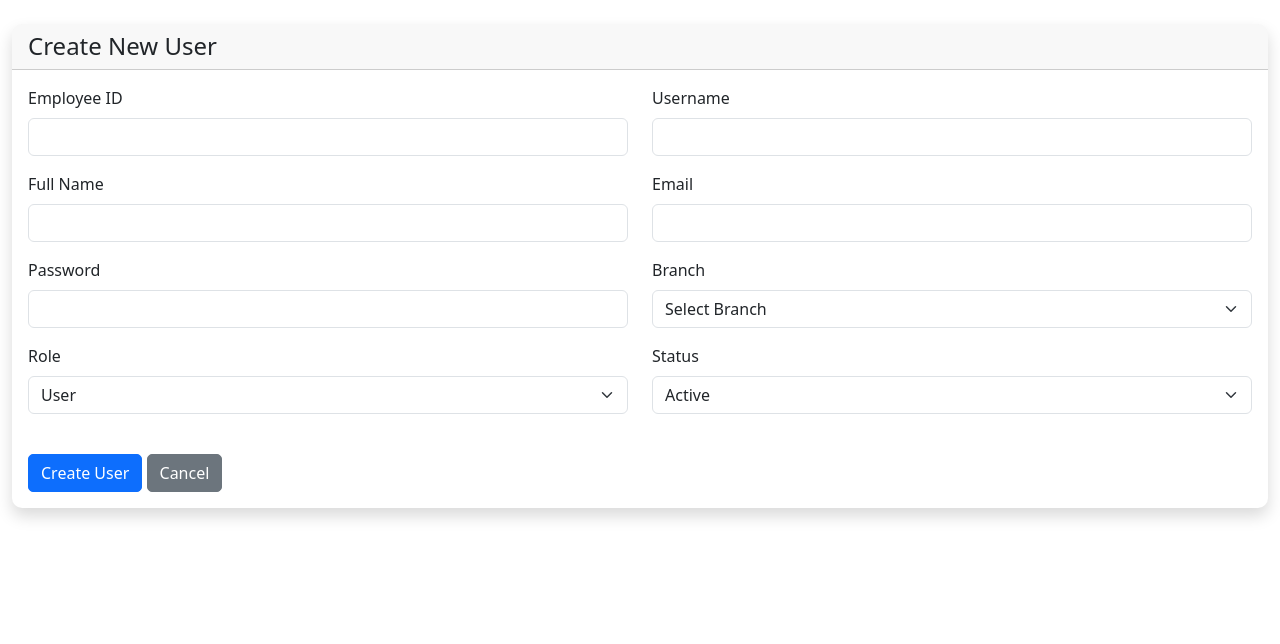
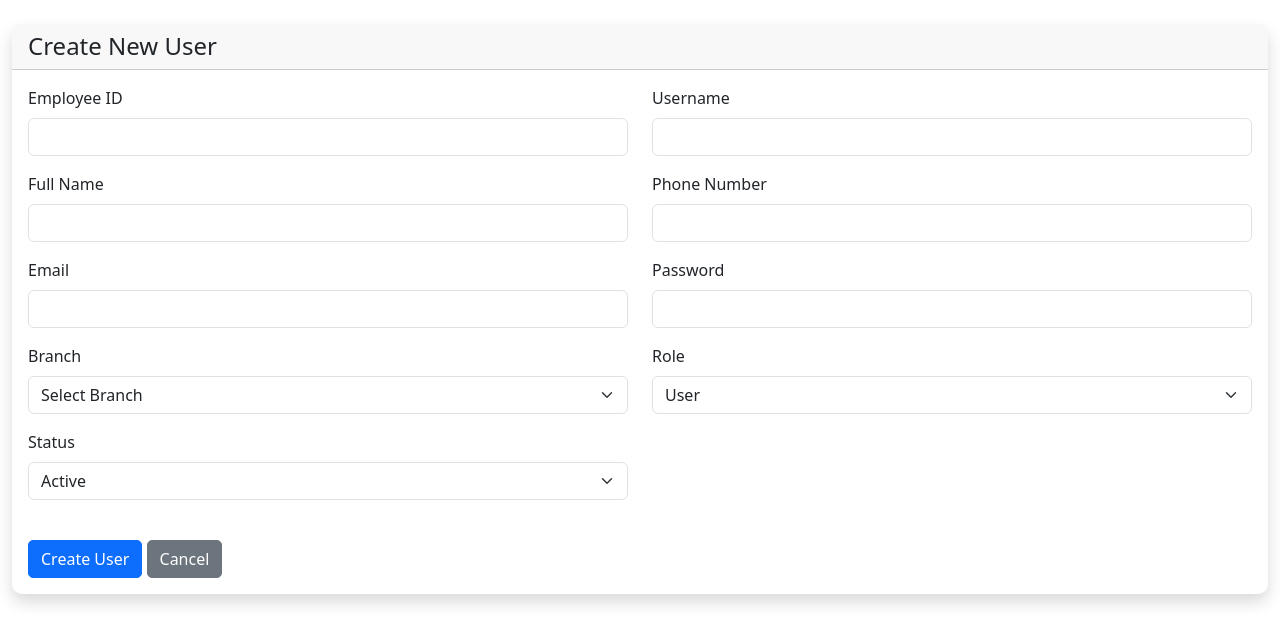
Before and after one commit to MdAnaskhan0/Optical-Management, a PHP site: page /admin/users.php?action=create in a window 1280 px wide; the page is wider, and only the part inside the window is pictured. Shown: the part 80-724 px from the top of that part. Run offline with PHP 8.4, Linux system fonts and the light colour scheme; a user stored in the database is signed in; data comes from the database, SQL or seed files in the repository.

Commit message:
user create bug fixed

```diff
--- a/admin/users.php
+++ b/admin/users.php
@@ -11,14 +11,35 @@ if ($_SERVER['REQUEST_METHOD'] == 'POST') {
         $employee_id = $_POST['employee_id'];
         $username = $_POST['username'];
         $full_name = $_POST['full_name'];
+        $phone = $_POST['phone'];
         $email = $_POST['email'];
         $password = password_hash($_POST['password'], PASSWORD_DEFAULT);
         $role = $_POST['role'];
         $status = $_POST['status'];
         $branch_id = $_POST['branch_id'];
 
-        $stmt = $pdo->prepare("INSERT INTO users (employee_id, username, full_name, email, password, role, status, branch_id) VALUES (?, ?, ?, ?, ?, ?, ?, ?)");
-        $stmt->execute([$employee_id, $username, $full_name, $email, $password, $role, $status, $branch_id]);
+        // Check if employee_id already exists
+        $checkStmt = $pdo->prepare("SELECT id FROM users WHERE employee_id = ?");
+        $checkStmt->execute([$employee_id]);
+        $existingUser = $checkStmt->fetch();
+
+        if ($existingUser) {
+            header("Location: users.php?action=create&error=Employee ID already exists");
+            exit();
+        }
+
+        // Check if username already exists
+        $checkStmt = $pdo->prepare("SELECT id FROM users WHERE username = ?");
+        $checkStmt->execute([$username]);
+        $existingUser = $checkStmt->fetch();
+
+        if ($existingUser) {
+            header("Location: users.php?action=create&error=Username already exists");
+            exit();
+        }
+
+        $stmt = $pdo->prepare("INSERT INTO users (employee_id, username, full_name, phone, email, password, role, status, branch_id) VALUES (?, ?, ?, ?, ?, ?, ?, ?, ?)");
+        $stmt->execute([$employee_id, $username, $full_name, $phone, $email, $password, $role, $status, $branch_id]);
 
         header("Location: users.php?success=User created successfully");
         exit();
@@ -28,19 +49,40 @@ if ($_SERVER['REQUEST_METHOD'] == 'POST') {
         $employee_id = $_POST['employee_id'];
         $username = $_POST['username'];
         $full_name = $_POST['full_name'];
+        $phone = $_POST['phone'];
         $email = $_POST['email'];
         $role = $_POST['role'];
         $status = $_POST['status'];
         $branch_id = $_POST['branch_id'];
 
+        // Check if employee_id already exists for another user
+        $checkStmt = $pdo->prepare("SELECT id FROM users WHERE employee_id = ? AND id != ?");
+        $checkStmt->execute([$employee_id, $id]);
+        $existingUser = $checkStmt->fetch();
+
+        if ($existingUser) {
+            header("Location: users.php?action=edit&id=" . $id . "&error=Employee ID already exists");
+            exit();
+        }
+
+        // Check if username already exists for another user
+        $checkStmt = $pdo->prepare("SELECT id FROM users WHERE username = ? AND id != ?");
+        $checkStmt->execute([$username, $id]);
+        $existingUser = $checkStmt->fetch();
+
+        if ($existingUser) {
+            header("Location: users.php?action=edit&id=" . $id . "&error=Username already exists");
+            exit();
+        }
+
         // Check if password is being updated
         if (!empty($_POST['password'])) {
             $password = password_hash($_POST['password'], PASSWORD_DEFAULT);
-            $stmt = $pdo->prepare("UPDATE users SET employee_id=?, username=?, full_name=?, email=?, password=?, role=?, status=?, branch_id=? WHERE id=?");
-            $stmt->execute([$employee_id, $username, $full_name, $email, $password, $role, $status, $branch_id, $id]);
+            $stmt = $pdo->prepare("UPDATE users SET employee_id=?, username=?, full_name=?, phone=?, email=?, password=?, role=?, status=?, branch_id=? WHERE id=?");
+            $stmt->execute([$employee_id, $username, $full_name, $phone, $email, $password, $role, $status, $branch_id, $id]);
         } else {
-            $stmt = $pdo->prepare("UPDATE users SET employee_id=?, username=?, full_name=?, email=?, role=?, status=?, branch_id=? WHERE id=?");
-            $stmt->execute([$employee_id, $username, $full_name, $email, $role, $status, $branch_id, $id]);
+            $stmt = $pdo->prepare("UPDATE users SET employee_id=?, username=?, full_name=?, phone=?, email=?, role=?, status=?, branch_id=? WHERE id=?");
+            $stmt->execute([$employee_id, $username, $full_name, $phone, $email, $role, $status, $branch_id, $id]);
         }
 
         header("Location: users.php?success=User updated successfully");
@@ -73,6 +115,13 @@ include '../includes/navbar.php';
     <?php if (isset($_GET['success'])): ?>
         <div class="alert alert-success alert-dismissible fade show" role="alert">
             <?php echo $_GET['success']; ?>
+            <button type="button" class="btn-close" data-bs-dismiss="alert"></button>
+        </div>
+    <?php endif; ?>
+
+    <?php if (isset($_GET['error'])): ?>
+        <div class="alert alert-danger alert-dismissible fade show" role="alert">
+            <?php echo $_GET['error']; ?>
             <button type="button" class="btn-close" data-bs-dismiss="alert"></button>
         </div>
     <?php endif; ?>
@@ -117,13 +166,18 @@ include '../includes/navbar.php';
                                            value="<?php echo $action == 'edit' ? $user['full_name'] : ''; ?>" required>
                                 </div>
                                 <div class="col-md-6 mb-3">
+                                    <label for="phone" class="form-label">Phone Number</label>
+                                    <input type="tel" class="form-control" id="phone" name="phone"
+                                           value="<?php echo $action == 'edit' ? $user['phone'] : ''; ?>" required>
+                                </div>
+                            </div>
+
+                            <div class="row">
+                                <div class="col-md-6 mb-3">
                                     <label for="email" class="form-label">Email</label>
                                     <input type="email" class="form-control" id="email" name="email"
                                            value="<?php echo $action == 'edit' ? $user['email'] : ''; ?>" required>
                                 </div>
-                            </div>
-
-                            <div class="row">
                                 <div class="col-md-6 mb-3">
                                     <label for="password" class="form-label">
                                         Password <?php if ($action == 'edit'): ?><small class="text-muted">(Leave blank to keep current password)</small><?php endif; ?>
@@ -131,6 +185,9 @@ include '../includes/navbar.php';
                                     <input type="password" class="form-control" id="password" name="password"
                                            <?php echo $action == 'create' ? 'required' : ''; ?>>
                                 </div>
+                            </div>
+
+                            <div class="row">
                                 <div class="col-md-6 mb-3">
                                     <label for="branch_id" class="form-label">Branch</label>
                                     <select class="form-select" id="branch_id" name="branch_id" required>
@@ -145,9 +202,6 @@ include '../includes/navbar.php';
                                         <?php endforeach; ?>
                                     </select>
                                 </div>
-                            </div>
-
-                            <div class="row">
                                 <div class="col-md-6 mb-3">
                                     <label for="role" class="form-label">Role</label>
                                     <select class="form-select" id="role" name="role" required>
@@ -155,6 +209,9 @@ include '../includes/navbar.php';
                                         <option value="admin" <?php if ($action == 'edit' && $user['role'] == 'admin') echo 'selected'; ?>>Admin</option>
                                     </select>
                                 </div>
+                            </div>
+
+                            <div class="row">
                                 <div class="col-md-6 mb-3">
                                     <label for="status" class="form-label">Status</label>
                                     <select class="form-select" id="status" name="status" required>
@@ -193,6 +250,7 @@ include '../includes/navbar.php';
                                         <th>Employee ID</th>
                                         <th>Username</th>
                                         <th>Full Name</th>
+                                        <th>Phone</th>
                                         <th>Email</th>
                                         <th>Role</th>
                                         <th>Status</th>
@@ -215,6 +273,7 @@ include '../includes/navbar.php';
                                             <td><?php echo $user['employee_id']; ?></td>
                                             <td><?php echo $user['username']; ?></td>
                                             <td><?php echo $user['full_name']; ?></td>
+                                            <td><?php echo $user['phone']; ?></td>
                                             <td><?php echo $user['email']; ?></td>
                                             <td>
                                                 <span class="badge <?php echo $user['role'] == 'admin' ? 'bg-danger' : 'bg-primary'; ?>">
```
